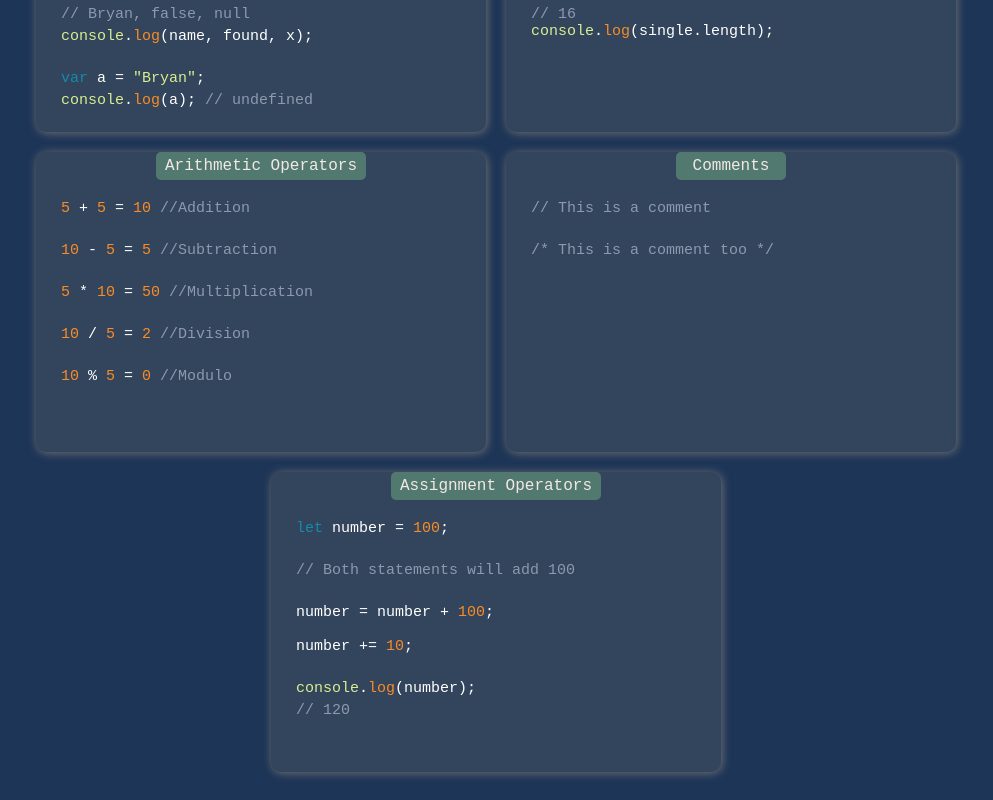
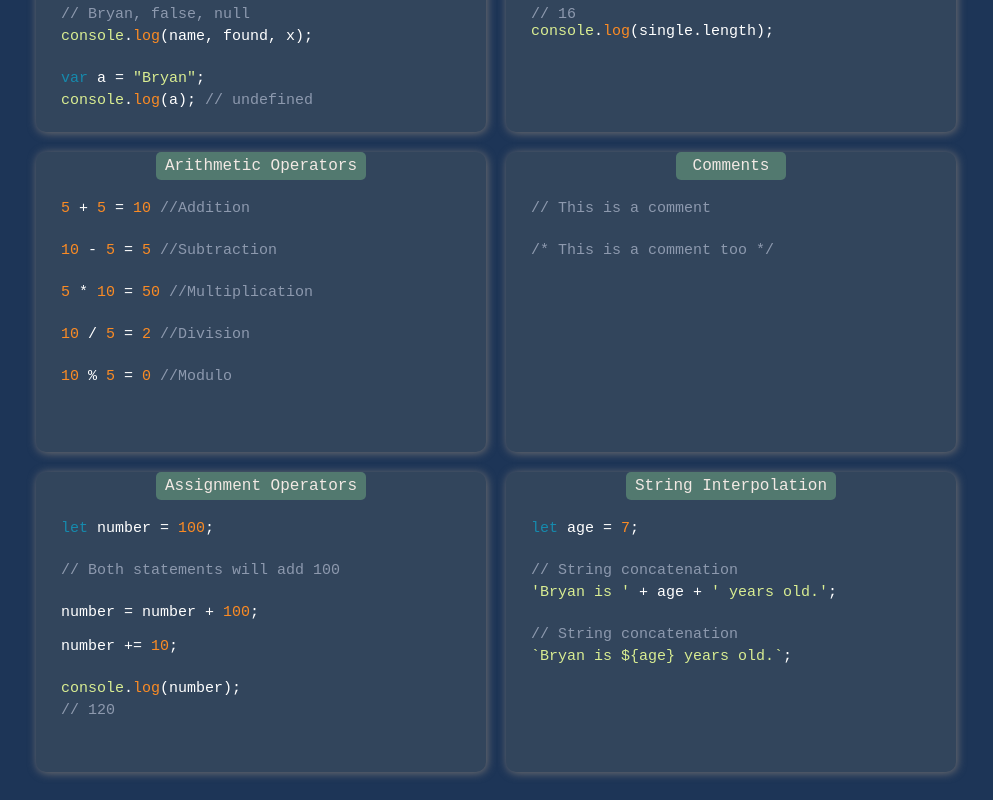
Before and after one commit to omar15hr/CheatSheetDev, a React (Vite) app: page / in a window 1280 px wide. Shown: the part 726-1526 px from the top of the page, without its empty margins (144-1137 px from the left). Built offline with nearby package versions, Linux system fonts and the light colour scheme.

Commit message:
string interpolation

```diff
--- a/src/components/CardList.tsx
+++ b/src/components/CardList.tsx
@@ -1,10 +1,11 @@
-import { ArithmeticCard } from "./js/cards/ArithmeticCard";
-import { AssignmentCard } from "./js/cards/AssignmentCard";
-import { CommentsCard } from "./js/cards/CommetsCard";
-import { ConsoleCard } from "./js/cards/ConsoleCard";
-import { NumbersCard } from "./js/cards/NumbersCard";
-import { StringsCard } from "./js/cards/StringsCard";
-import { VariablesCard } from "./js/cards/VariablesCard";
+import { ArithmeticCard } from "./js/cards/data/ArithmeticCard";
+import { AssignmentCard } from "./js/cards/data/AssignmentCard";
+import { CommentsCard } from "./js/cards/data/CommetsCard";
+import { ConsoleCard } from "./js/cards/data/ConsoleCard";
+import { NumbersCard } from "./js/cards/data/NumbersCard";
+import { StringInterpolationCard } from "./js/cards/data/StringInterpolationCard";
+import { StringsCard } from "./js/cards/data/StringsCard";
+import { VariablesCard } from "./js/cards/data/VariablesCard";
 
 export function CardList() {
   return (
@@ -18,6 +19,7 @@ export function CardList() {
         <ArithmeticCard />
         <CommentsCard />
         <AssignmentCard />
+        <StringInterpolationCard />
       </div>
     </>
   );
--- /dev/null
+++ b/src/components/js/cards/data/StringInterpolationCard.tsx
@@ -0,0 +1,34 @@
+export function StringInterpolationCard() {
+  return (
+    <div className="card">
+      <div className="card-title-aritmethics">String Interpolation</div>
+      <div className="card-content">
+
+        <div className="card-content-code">
+          <span>
+            <span className="blue-code">let </span>
+              age =
+            <span className="orange-code"> 7</span>;
+          </span>
+        </div>
+
+        <div className="card-content-code">
+          <span className="grey-light-code">// String concatenation</span>
+          <span>
+            <span className="green-code">'Bryan is '</span>
+            <span className="white-code"> + age + </span>
+              <span className="green-code">' years old.'</span>;
+          </span>
+        </div>
+
+        <div className="card-content-code">
+          <span className="grey-light-code">// String concatenation</span>
+          <span>
+            <span className="green-code">{'`Bryan is ${age} years old.`'}</span>;
+          </span>
+        </div>
+
+      </div>
+    </div>
+  )
+}
```
Also changed, not shown: src/components/js/cards/data/ArithmeticCard.tsx (renamed from src/components/js/cards/ArithmeticCard.tsx), src/components/js/cards/data/AssignmentCard.tsx (renamed from src/components/js/cards/AssignmentCard.tsx), src/components/js/cards/data/CommetsCard.tsx (renamed from src/components/js/cards/CommetsCard.tsx), src/components/js/cards/data/ConsoleCard.tsx (renamed from src/components/js/cards/ConsoleCard.tsx), src/components/js/cards/data/NumbersCard.tsx (renamed from src/components/js/cards/NumbersCard.tsx), src/components/js/cards/data/StringsCard.tsx (renamed from src/components/js/cards/StringsCard.tsx), src/components/js/cards/data/VariablesCard.tsx (renamed from src/components/js/cards/VariablesCard.tsx).
